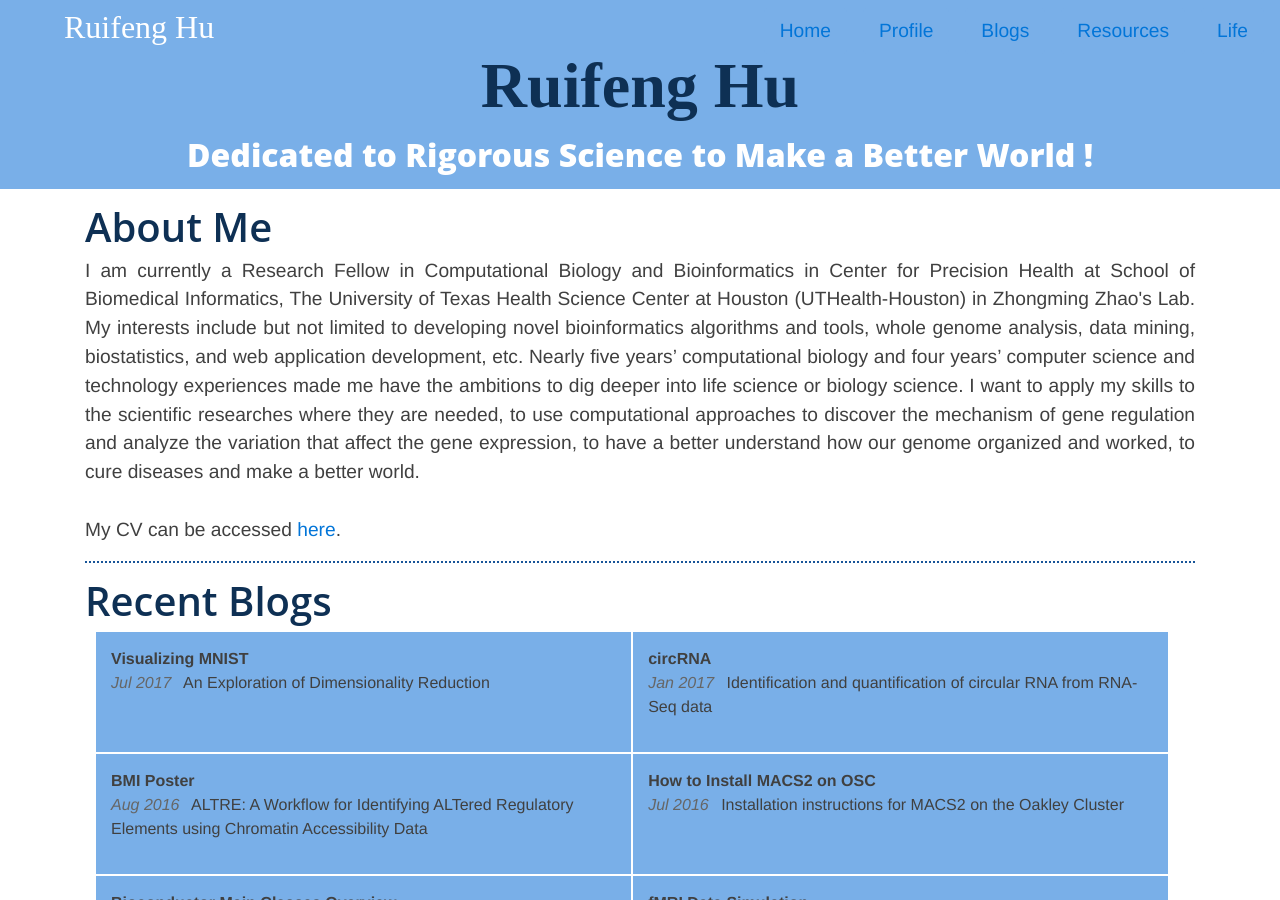
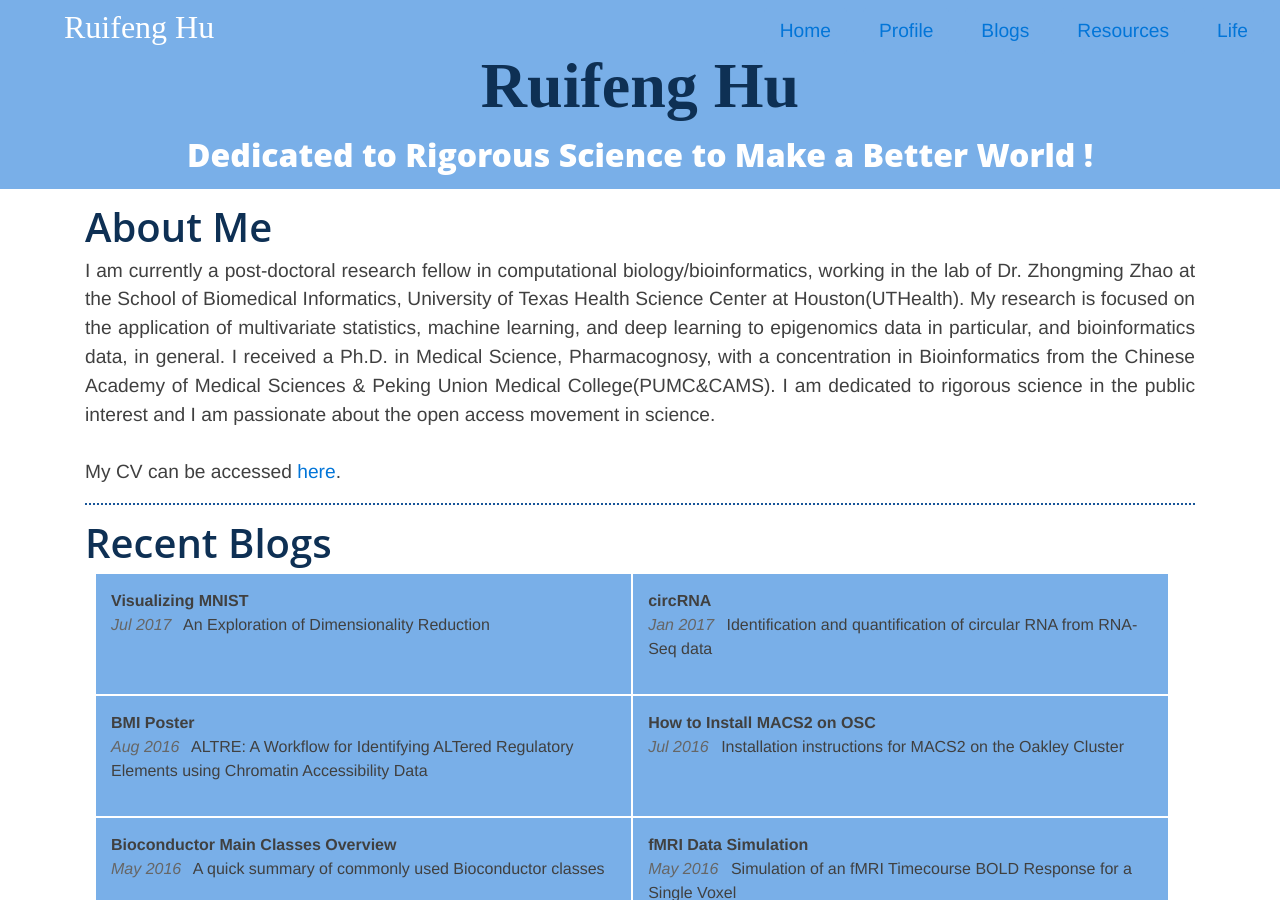
Before and after one commit to huruifeng/huruifeng.github.io, a Jekyll site: the page built from index.html, in a window 1280 px wide and 900 px high, scrolled down 397 px. Built offline with Jekyll 4.4.1, drawn with Linux system fonts in a browser that asks for light colours; nearby versions of some CDN libraries; some web fonts are replaced; the list of posts is cut into pages by our own code.

Commit message:
Update about.html

```diff
--- a/_includes/about.html
+++ b/_includes/about.html
@@ -5,13 +5,11 @@
         </div>
         <div class="col-sm-12 col-md-6">
             <p style="text-align:justify;font-size:larger;">
-                I am currently a Research Fellow in Computational Biology and Bioinformatics in Center for Precision Health at School of Biomedical Informatics,
-		The University of Texas Health Science Center at Houston (UTHealth-Houston) in Zhongming Zhao's Lab</a>.
-		My interests include but not limited to developing novel bioinformatics algorithms and tools, whole genome analysis, data mining, biostatistics,
-		and web application development, etc. Nearly five years’ computational biology and four years’ computer science and technology experiences made me
-		have the ambitions to dig deeper into life science or biology science. I want to apply my skills to the scientific researches where they are needed,
-		to use computational approaches to discover the mechanism of gene regulation and analyze the variation that affect the gene expression,
-		to have a better understand how our genome organized and worked, to cure diseases and make a better world.
+              I am currently a post-doctoral research fellow in computational biology/bioinformatics, working in the lab of Dr. Zhongming Zhao at the School of Biomedical Informatics,
+               University of Texas Health Science Center at Houston(UTHealth). My research is focused on the application of multivariate statistics, machine learning,
+               and deep learning to epigenomics data in particular, and bioinformatics data, in general. I received a Ph.D. in Medical Science, Pharmacognosy,
+               with a concentration in Bioinformatics from the Chinese Academy of Medical Sciences & Peking Union Medical College(PUMC&CAMS).
+               I am dedicated to rigorous science in the public interest and I am passionate about the open access movement in science.
 		<br><br>
 		My CV can be accessed <a href="/assets/files/CV_RufiengHu.pdf">here</a>.
 		<hr style=";border:none;border-top:2px dotted #185598;" />
```
